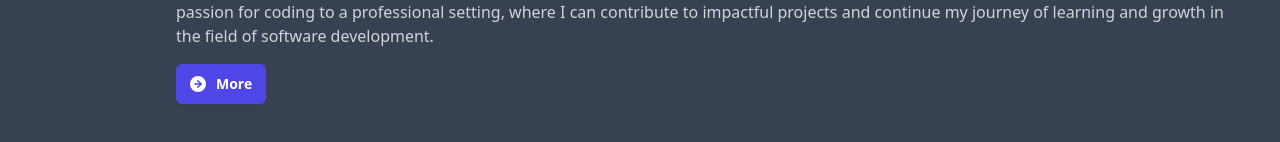
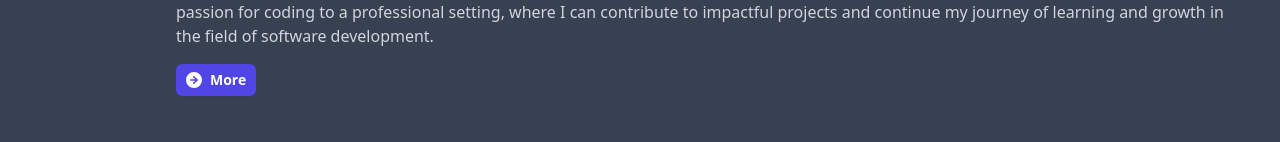
Before and after one commit to SnapperGee/portfolio-client, a React (Vite) app: page / in a window 1280 px wide. Shown: the part 504-646 px from the top of the page. Built offline with nearby package versions, Linux system fonts and the light colour scheme.

Commit message:
Make button smaller and speed up arrow rotate transition.

```diff
--- a/src/page/about-me.tsx
+++ b/src/page/about-me.tsx
@@ -14,7 +14,7 @@ const MoreBtn = () =>
     <button
         type="button"
         onClick={moreBtnClickHandler}
-        className="inline-flex items-center gap-x-2 rounded-md bg-indigo-600 px-3.5 py-2.5 text-sm font-semibold text-white shadow-sm hover:bg-indigo-500 focus-visible:outline focus-visible:outline-2 focus-visible:outline-offset-2 focus-visible:outline-indigo-600"
+        className="inline-flex items-center gap-x-1.5 rounded-md bg-indigo-600 px-2.5 py-1.5 text-sm font-semibold text-white shadow-sm hover:bg-indigo-500 focus-visible:outline focus-visible:outline-2 focus-visible:outline-offset-2 focus-visible:outline-indigo-600"
     >
         {ArrowRight}
         More
--- a/src/sass/about-me.scss
+++ b/src/sass/about-me.scss
@@ -1,5 +1,5 @@
 #arrow {
-    transition: transform 1s ease-in-out;
+    transition: transform 0.5s ease-in-out;
     transform: rotate(0deg);
 
     &.rotateDown {
```
